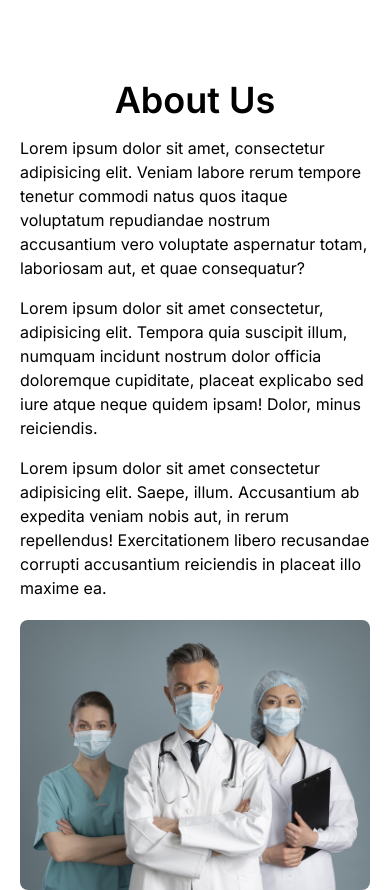
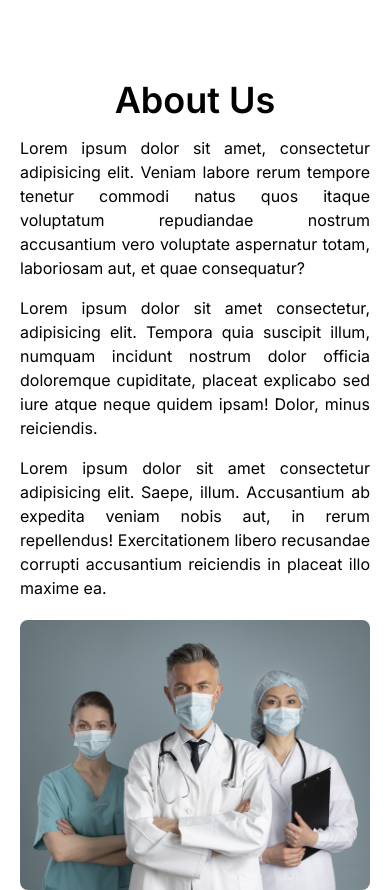
Before and after one commit to Ridwan-09/Wellness-Vista, a React (Vite) app: page / in a window 390 px wide. Shown: the part 860-1750 px from the top of the page. Built offline with nearby package versions, Linux system fonts and the light colour scheme.

Commit message:
first commit

```diff
--- a/src/components/About.jsx
+++ b/src/components/About.jsx
@@ -6,28 +6,28 @@
         <div className=" min-h-screen flex flex-col lg:flex-row justify-between items-center lg:px-32 px-5 pt-24 lg:pt-16 gap-5">
             <div className=" w-full lg:w-3/4 space-y-4">
                 <h1 className=" text-4xl font-semibold text-center lg:text-start">About Us</h1>
-                <p>
+                <p className=" text-justify lg:text-start">
                     Lorem ipsum dolor sit amet, consectetur adipisicing elit. Veniam
                     labore rerum tempore tenetur commodi natus quos itaque voluptatum
                     repudiandae nostrum accusantium vero voluptate aspernatur totam,
                     laboriosam aut, et quae consequatur?
                 </p>
 
-                <p>
+                <p className="text-justify lg:text-start">
                     Lorem ipsum dolor sit amet consectetur, adipisicing elit. Tempora quia
                     suscipit illum, numquam incidunt nostrum dolor officia doloremque
                     cupiditate, placeat explicabo sed iure atque neque quidem ipsam!
                     Dolor, minus reiciendis.
                 </p>
 
-                <p>
+                <p className="text-justify lg:text-start">
                     Lorem ipsum dolor sit amet consectetur adipisicing elit. Saepe, illum.
                     Accusantium ab expedita veniam nobis aut, in rerum repellendus!
                     Exercitationem libero recusandae corrupti accusantium reiciendis in
                     placeat illo maxime ea.
                 </p>
             </div>
-            <div>
+            <div className=" w-full lg:w-3/4">
                 <img className=" rounded-lg" src={img} alt="img" />
             </div>
         </div>
```
